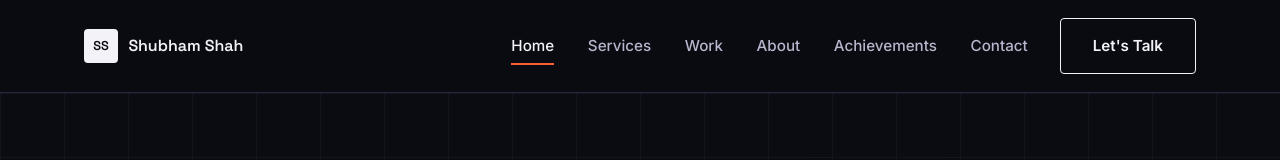
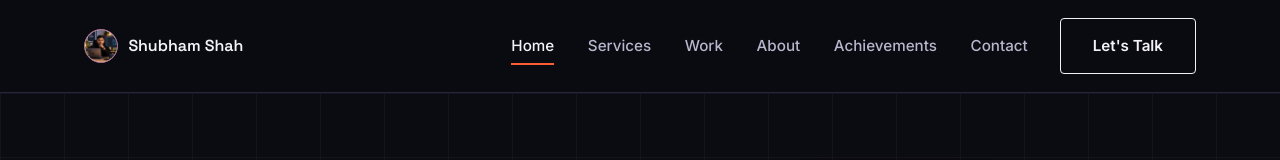
Before and after one commit to shahshubham9090/shahshubham9090.github.io, a website: page index.html in a window 1280 px wide. Shown: the top 160 px of the page. Drawn offline with Linux system fonts and the light colour scheme.

Commit message:
Replace "SS" logo badge with a real profile photo avatar
The brand-mark in the header, footer, and admin panel now shows a
small circular photo instead of text initials, with a gradient ring
to match the site's accent colors. main.js keeps it in sync with
whatever hero photo is set in the content store, so an Admin Panel
photo update propagates everywhere automatically.

```diff
--- a/css/styles.css
+++ b/css/styles.css
@@ -245,15 +245,23 @@ p { margin: 0; }
 .brand-mark {
   width: 34px;
   height: 34px;
+  flex-shrink: 0;
   display: flex;
   align-items: center;
   justify-content: center;
+  overflow: hidden;
   background: var(--color-ink);
   color: var(--color-bg);
   font-family: var(--font-display);
   font-weight: 600;
   font-size: 0.8rem;
-  border-radius: var(--radius-s);
+  border-radius: 50%;
+  border: 1.5px solid color-mix(in srgb, var(--color-orange) 55%, var(--color-blue));
+}
+.brand-mark img {
+  width: 100%;
+  height: 100%;
+  object-fit: cover;
 }
 .brand-name {
   font-family: var(--font-display);
--- a/index.html
+++ b/index.html
@@ -19,7 +19,7 @@
 <header class="site-header" id="top">
   <div class="header-inner">
     <a href="index.html" class="brand">
-      <span class="brand-mark">SS</span>
+      <span class="brand-mark"><img src="assets/homeprofilepic.jpg" alt="Shubham Shah"></span>
       <span class="brand-name">Shubham&nbsp;Shah</span>
     </a>
 
@@ -262,7 +262,7 @@
 <footer class="site-footer">
   <div class="section-inner footer-inner">
     <div class="footer-brand">
-      <span class="brand-mark">SS</span>
+      <span class="brand-mark"><img src="assets/homeprofilepic.jpg" alt="Shubham Shah"></span>
       <p>Shubham Shah<br>Software Engineer &amp; Flutter/React Native Developer</p>
     </div>
 
--- a/js/main.js
+++ b/js/main.js
@@ -200,6 +200,11 @@ document.addEventListener('DOMContentLoaded', () => {
       if (noteEl && content.site && content.site.footerNote) {
         noteEl.textContent = content.site.footerNote;
       }
+      if (content.hero && content.hero.photo) {
+        document.querySelectorAll('.brand-mark img').forEach((img) => {
+          img.src = content.hero.photo;
+        });
+      }
     };
     syncFooter();
     window.SSContent.onChange(syncFooter);
```
Also changed, not shown: about.html (+2 -2 lines), achievements.html (+2 -2 lines), admin.html (+2 -2 lines), contact.html (+2 -2 lines), portfolio.html (+2 -2 lines), services.html (+2 -2 lines).
